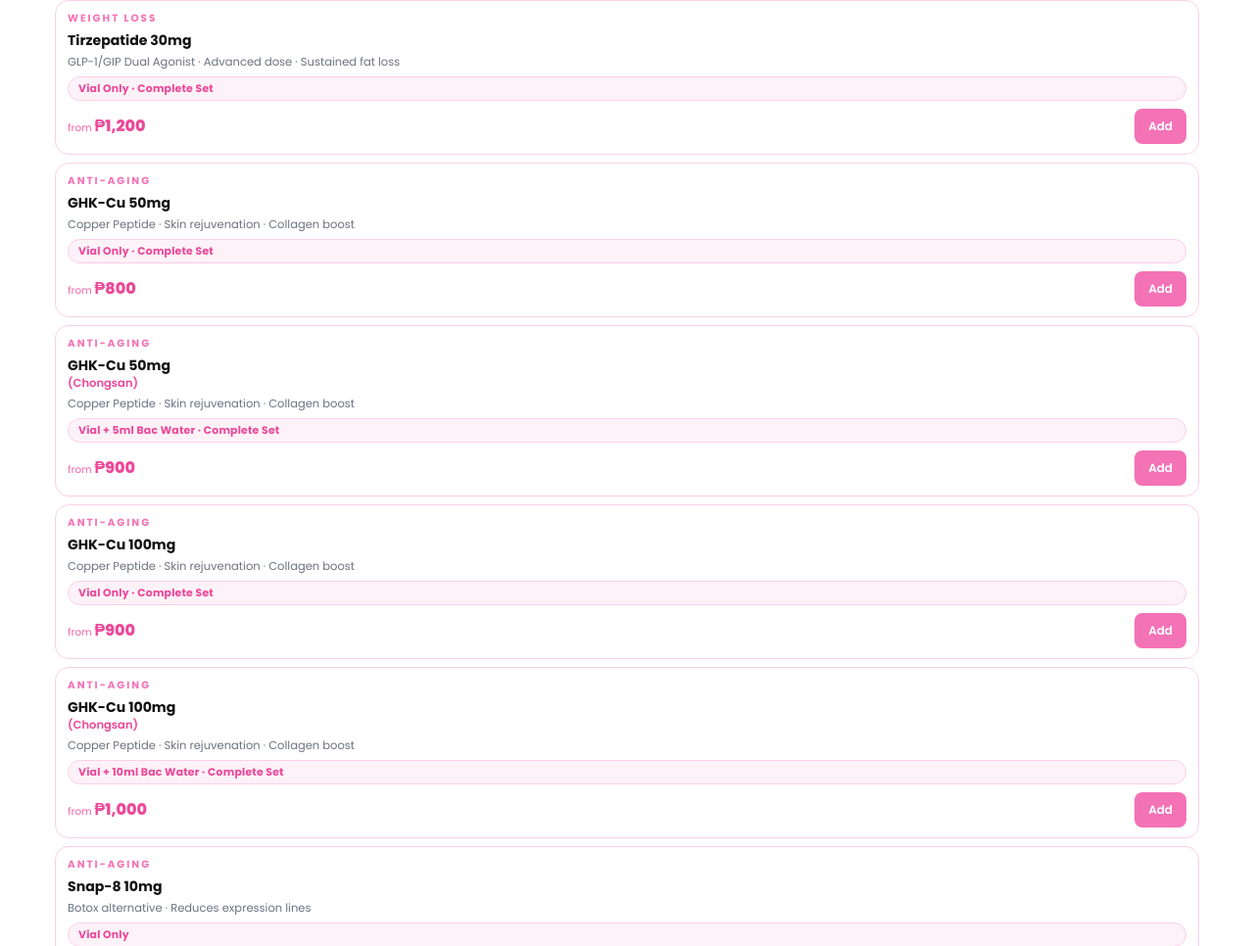
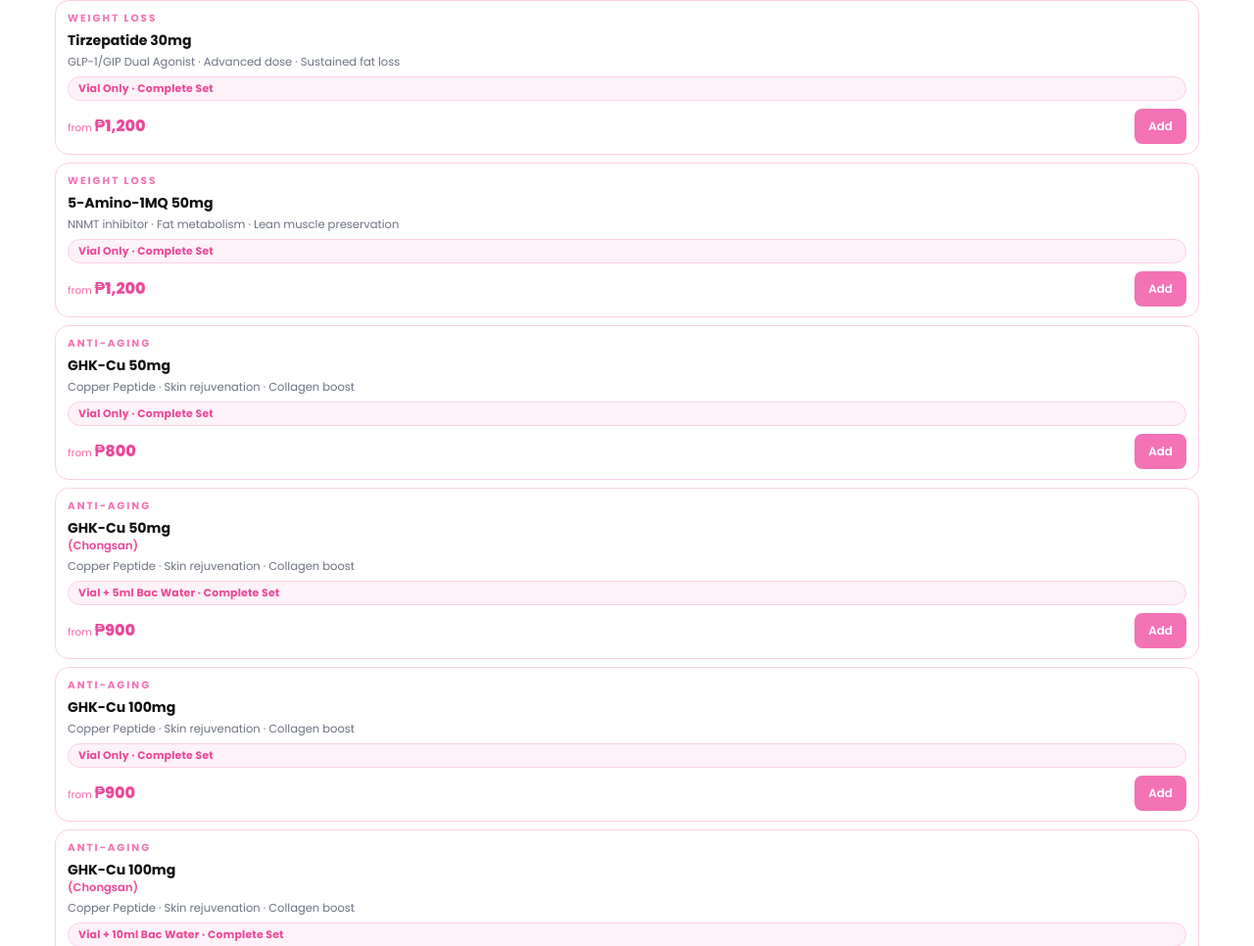
Before and after one commit to aasshop100/biopepph, a plain HTML site: page index.html in a window 1280 px wide. Shown: the part 2012-2978 px from the top of the page at 98% size. Drawn offline with Linux system fonts and the light colour scheme; no server answers.

Commit message:
Restore 5-Amino-1MQ 50mg to the storefront
Ticking "Show on Site" in the sheet could not bring this product back, because
retiring it on 2026-09-19 did three separate things:

  - its card markup was deleted from index.html
  - its PRODUCTS entry carried hidden: true, and applyCatalog() returns early on
    prod._orig.hidden before any sheet data is applied
  - it had no SHEET_MAP entry, and applyCatalog() only iterates SHEET_MAP, so the
    sheet product was never looked at

All three are undone here. The old entry was for the 5mg, which no longer exists
in the sheet, so it is repurposed to the 50mg rather than resurrected, and its
third option "Vial and Bac" is dropped because the sheet does not offer it.

Mapped as a plain string to P-0044: Vial Only = O-0064 P1,200 and Complete Set =
O-0065 P1,400. Weight Loss, no badge, sheet Sort Order 19.

Verified on localhost against the live sheet: check-consistency PASS, the modal
shows both options and "Only 3 left", and an added cart line carries optionId
O-0065.

Co-Authored-By: Claude Opus 5 <noreply@anthropic.com>

```diff
--- a/index.html
+++ b/index.html
@@ -424,6 +424,24 @@
           <div class="pcard-foot">
             <span class="pcard-price"><small style="font-size:.65em;font-weight:500;opacity:.7">from </small>₱1,200</span>
             <button class="btn-add sold-out" disabled>Sold Out</button>
+          </div>
+        </div>
+      </div>
+    </div>
+
+    <div class="pgrid-item" data-cat="WeightLoss">
+      <div class="pcard" data-id="5-amino-1mq-50mg">
+        <div class="pcard-img" onclick="openModal('5-amino-1mq-50mg')">
+          <img src="images/5amino.jpg" alt="5-Amino-1MQ 50mg" class="pcard-photo">
+        </div>
+        <div class="pcard-body">
+          <p class="pcard-cat">Weight Loss</p>
+          <h6 class="pcard-name" onclick="openModal('5-amino-1mq-50mg')">5-Amino-1MQ 50mg</h6>
+          <p class="pcard-desc">NNMT inhibitor · Fat metabolism · Lean muscle preservation</p>
+          <p class="pcard-variants">Vial Only · Complete Set</p>
+          <div class="pcard-foot">
+            <span class="pcard-price"><small style="font-size:.65em;font-weight:500;opacity:.7">from </small>₱1,200</span>
+            <button class="btn-add" onclick="openModal('5-amino-1mq-50mg')">Add</button>
           </div>
         </div>
       </div>
@@ -1012,7 +1030,7 @@
 </div>
 
 <script src="api-config.js?v=20261015"></script>
-<script src="script.js?v=20261025e"></script>
+<script src="script.js?v=20261114"></script>
 <script>
 (function () {
   const canvas = document.createElement('canvas');
--- a/script.js
+++ b/script.js
@@ -229,13 +229,12 @@ const PRODUCTS = {
       { label: 'Complete Set',  desc: 'Peptide vial + bacteriostatic water + 6 insulin syringes + 1 needle for recon + 10 alcohol pads + 1 vial cap', priceAdd: 0    },
     ],
   },
-  '5-amino-1mq-5mg': { hidden: true, // hidden 2026-09-19 (sold out) — restore by removing this flag + re-adding its card
-    name: '5-Amino-1MQ 5mg', price: 1100, origPrice: null, emoji: '🔥', image: 'images/5amino.jpg', cat: 'Weight Loss',
-    tag: null, tagClass: '', soldOut: true,
+  '5-amino-1mq-50mg': {
+    name: '5-Amino-1MQ 50mg', price: 1400, origPrice: null, emoji: '🔥', image: 'images/5amino.jpg', cat: 'Weight Loss',
+    tag: null, tagClass: '',
     desc: 'NNMT enzyme inhibitor that supports fat metabolism and lean muscle preservation. Popular pairing with GLP-1/GIP therapies for enhanced fat loss.',
     variants: [
       { label: 'Vial Only',     desc: '',                                                                     priceAdd: -200 },
-      { label: 'Vial and Bac',  desc: 'Peptide Vial + Bac water Only',                                        priceAdd: -100 },
       { label: 'Complete Set',  desc: 'Peptide vial + bacteriostatic water + insulin syringe',                priceAdd: 0    },
     ],
   },
@@ -1034,6 +1033,7 @@ const SHEET_MAP = {
   'eloralintide-10mg':   'P-0007',
   'cagri-10mg-soon':     'P-0008',
   'retro-10mg':          { mfr: { Avisala: 'P-0041' } },
+  '5-amino-1mq-50mg':    'P-0044',
   'china-lemon-bottle':  { variants: { '10mL': 'P-0009', '50mL': 'P-0010' } },
   'kpv-10mg':            'P-0011',
   'kpv-30mg':            'P-0012',
```
Also changed, not shown: 1 other file.
